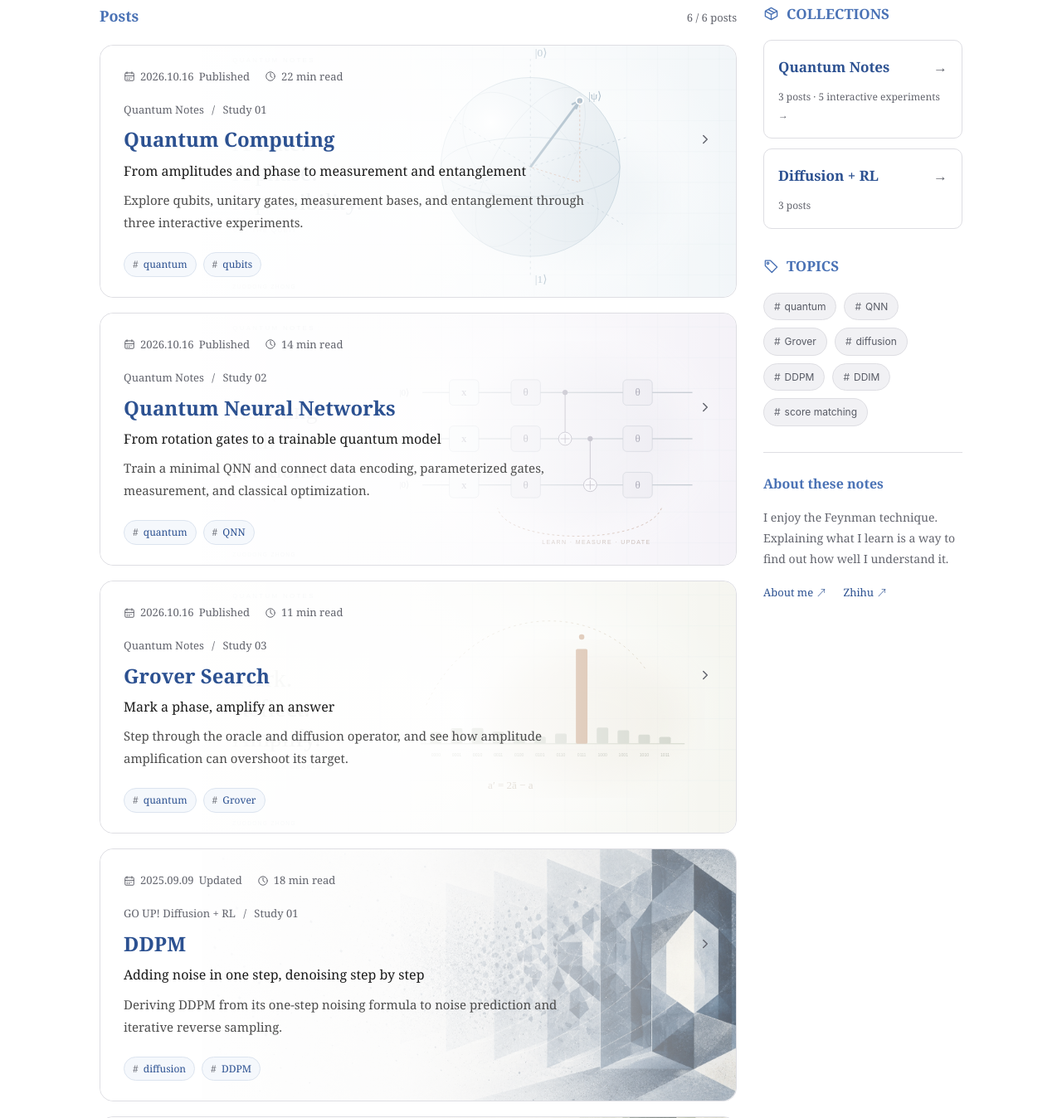
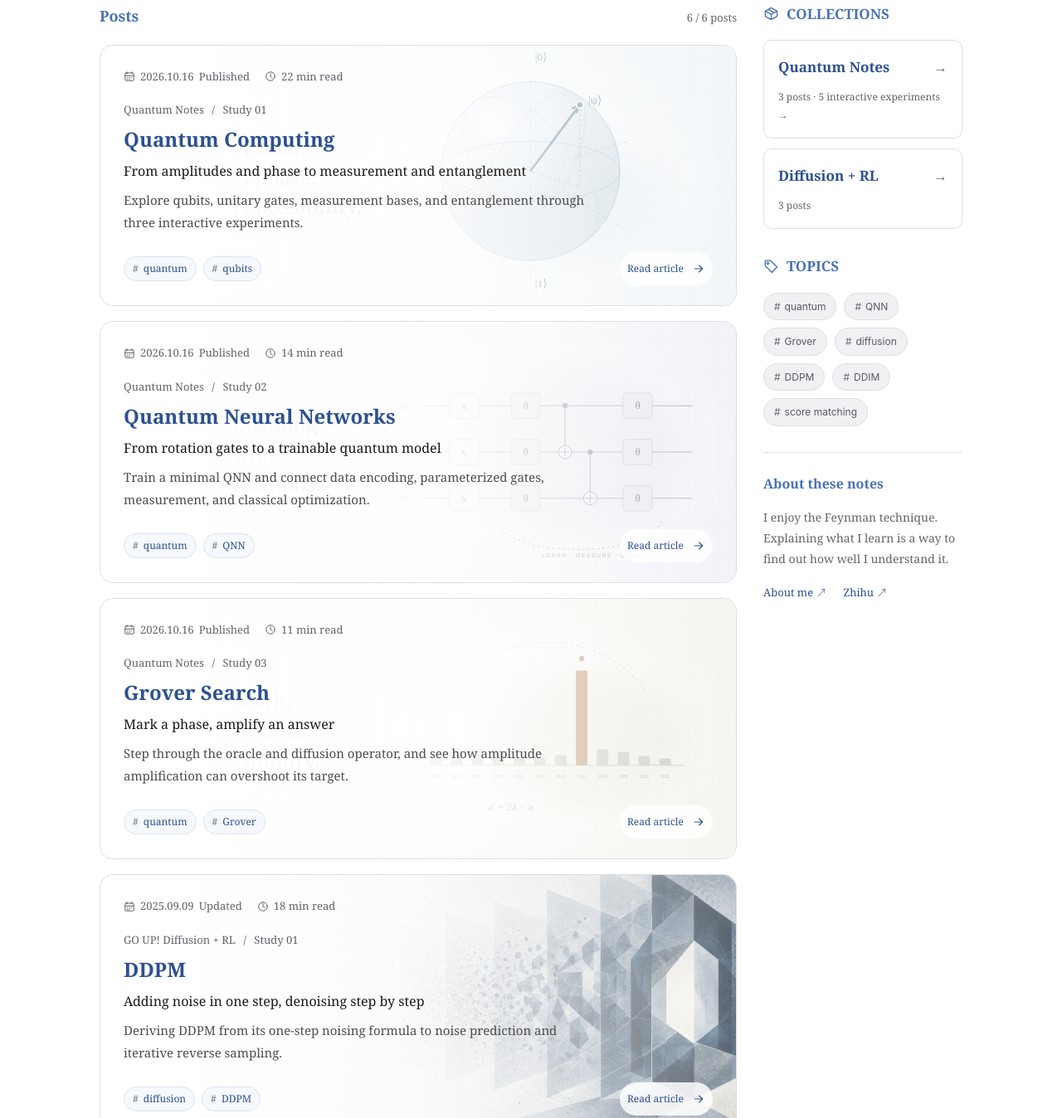
Before and after one commit to zuodong-zhong/zuodong-zhong.github.io, a website: page blog/index.html in a window 1280 px wide. Shown: the part 184-1532 px from the top of the page at 83% size. Drawn offline with Linux system fonts and the light colour scheme.

Commit message:
Restore article capsules with horizontal arrows

```diff
--- a/blog/blog.css
+++ b/blog/blog.css
@@ -69,20 +69,20 @@ h1, h2, h3 { color: var(--blog-heading); }
 .post-meta svg { width: 14px; height: 14px; }
 .post-series { margin: 17px 0 7px; color: var(--blog-muted); font-size: 13px; }
 .post-series > span[aria-hidden="true"] { padding-inline: 6px; }
-.post-title { max-width: 100%; }
-.post-title a { display: grid; grid-template-columns: minmax(0, 1fr) 18px; column-gap: 18px; color: var(--blog-accent); font-size: 24px; font-weight: 700; line-height: 1.4; }
+.post-title { max-width: 92%; }
+.post-title a { display: block; color: var(--blog-accent); font-size: 24px; font-weight: 700; line-height: 1.4; }
 .post-title a::after { content: ""; position: absolute; inset: -1px; z-index: 2; border-radius: 16px; }
 .post-title a:focus-visible { outline: none; }
 .post-title a:focus-visible::after { outline: 2px solid var(--blog-accent); outline-offset: 4px; }
-.post-subtitle { display: block; grid-column: 1; margin-top: 8px; color: var(--blog-text); font-size: 16px; font-weight: 400; line-height: 1.7; text-wrap: pretty; }
+.post-subtitle { display: block; margin-top: 8px; color: var(--blog-text); font-size: 16px; font-weight: 400; line-height: 1.7; text-wrap: pretty; }
 .post-excerpt { max-width: 82%; margin: 8px 0 22px; color: #4d4d4d; font-size: 15px; line-height: 1.8; text-wrap: pretty; }
 .post-bottom { display: flex; justify-content: space-between; align-items: center; flex-wrap: wrap; gap: 14px; margin-top: auto; }
 .post-tags { display: flex; flex-wrap: wrap; gap: 8px; margin: 0; padding: 0; list-style: none; color: var(--blog-accent); font-size: 12px; }
 .post-tags li { padding: 3px 10px; border: 1px solid #dce4ef; border-radius: 20px; background: #f4f7fcd9; }
 .post-tags span { padding-right: 3px; color: #6b6e77; }
-.post-chevron { grid-column: 2; grid-row: 1; align-self: center; width: 18px; height: 18px; color: var(--blog-muted); stroke-width: 2; transition: transform .2s ease; }
+.post-read { display: inline-flex; align-items: center; gap: 10px; min-height: 40px; padding: 3px 9px; border-radius: 20px; color: var(--blog-accent); background: #ffffffd9; font-size: 12px; }
+.read-arrow { width: 16px; height: 16px; stroke-width: 1.7; transition: transform .2s ease; }
 .post-card:hover, .post-card:focus-within { border-color: #a9bfde; box-shadow: 0 4px 12px #2c51910a; }
-.post-card:focus-within .post-chevron { color: var(--blog-accent); }
 .post-card:hover .post-art img { opacity: .92; transform: scale(1.015); }
 .blog-empty { padding: 58px 20px 65px; text-align: center; border: 1px solid var(--blog-border); border-radius: 16px; }
 .blog-empty p { max-width: 370px; margin-inline: auto; color: var(--blog-muted); font-size: 14px; line-height: 1.9; text-wrap: pretty; }
@@ -136,6 +136,7 @@ h1, h2, h3 { color: var(--blog-heading); }
   .post-art::after { background: linear-gradient(105deg, #fffffff5 0%, #ffffffe6 45%, #ffffffb3 100%); }
   .post-card:hover .post-art img { opacity: .74; }
   .post-bottom { gap: 14px 10px; }
+  .post-read > span:first-child { display: none; }
 }
 @media (max-width: 480px) {
   .blog-main, .blog-footer { width: calc(100% - 40px); }
@@ -154,10 +155,10 @@ h1, h2, h3 { color: var(--blog-heading); }
   .post-tags li { padding-inline: 8px; }
 }
 @media (hover: hover) and (pointer: fine) {
-  .post-card:hover .post-chevron { color: var(--blog-accent); transform: translateX(2px); }
+  .post-card:hover .read-arrow { transform: translateX(2px); }
 }
 @media (prefers-reduced-motion: reduce) {
   html { scroll-behavior: auto; }
   *, *::before, *::after { transition: none !important; }
-  .post-card:hover .post-chevron { transform: none; }
+  .post-card:hover .read-arrow { transform: none; }
 }
--- a/blog/index.html
+++ b/blog/index.html
@@ -13,7 +13,7 @@
   <link rel="canonical" href="https://zuodong-zhong.github.io/blog/">
   <link rel="icon" type="image/jpeg" href="../assets/images/头像.jpg?v=9dfdd1931b47">
   <link rel="stylesheet" href="../site-theme.css?v=0325a12068d1">
-  <link rel="stylesheet" href="blog.css?v=f9f75579746f">
+  <link rel="stylesheet" href="blog.css?v=121c3df026d3">
   <link rel="stylesheet" href="../site-header.css?v=0d749170a145">
   <script src="../site.js?v=52d1408c00e5" defer></script>
   <script src="blog.js?v=9e02872289af" defer></script>
@@ -63,9 +63,9 @@
                 <span><svg viewBox="0 0 24 24" aria-hidden="true"><circle cx="12" cy="12" r="9"/><path d="M12 6v6l4 3"/></svg><span data-zh="22 分钟阅读">22 min read</span></span>
               </div>
               <p class="post-series"><span data-zh="量子计算">Quantum Notes</span> <span aria-hidden="true">/</span> <span data-zh="学习 1">Study 01</span></p>
-              <h3 class="post-title"><a href="./quantum-computing-basics/"><span data-zh="量子计算入门">Quantum Computing</span><span class="post-subtitle" data-zh="从复振幅、相位到测量与纠缠">From amplitudes and phase to measurement and entanglement</span><svg class="post-chevron" viewBox="0 0 24 24" aria-hidden="true" focusable="false"><path d="m9 6 6 6-6 6"/></svg></a></h3>
+              <h3 class="post-title"><a href="./quantum-computing-basics/"><span data-zh="量子计算入门">Quantum Computing</span><span class="post-subtitle" data-zh="从复振幅、相位到测量与纠缠">From amplitudes and phase to measurement and entanglement</span></a></h3>
               <p class="post-excerpt" data-zh="用布洛赫球、振幅干涉和联合测量实验，整理量子比特、酉门、测量基与纠缠之间的关系。">Explore qubits, unitary gates, measurement bases, and entanglement through three interactive experiments.</p>
-              <div class="post-bottom"><ul class="post-tags" aria-label="Tags"><li><span aria-hidden="true">#</span> quantum</li><li><span aria-hidden="true">#</span> qubits</li></ul></div>
+              <div class="post-bottom"><ul class="post-tags" aria-label="Tags"><li><span aria-hidden="true">#</span> quantum</li><li><span aria-hidden="true">#</span> qubits</li></ul><span class="post-read" aria-hidden="true"><span data-zh="阅读全文">Read article</span><svg class="read-arrow" viewBox="0 0 24 24" focusable="false"><path d="M5 12h14m-6-6 6 6-6 6"/></svg></span></div>
             </div>
           </article>
           <article class="post-card" data-post data-collection="quantum" data-tags="quantum qnn" data-search="量子神经网络 量子机器学习 变分 参数位移 编码 梯度 非线性 quantum neural networks machine learning variational circuit QNN parameter shift gradient">
@@ -76,9 +76,9 @@
                 <span><svg viewBox="0 0 24 24" aria-hidden="true"><circle cx="12" cy="12" r="9"/><path d="M12 6v6l4 3"/></svg><span data-zh="14 分钟阅读">14 min read</span></span>
               </div>
               <p class="post-series"><span data-zh="量子计算">Quantum Notes</span> <span aria-hidden="true">/</span> <span data-zh="学习 2">Study 02</span></p>
-              <h3 class="post-title"><a href="./quantum-neural-networks/"><span data-zh="量子神经网络">Quantum Neural Networks</span><span class="post-subtitle" data-zh="从旋转门到一个可训练的量子模型">From rotation gates to a trainable quantum model</span><svg class="post-chevron" viewBox="0 0 24 24" aria-hidden="true" focusable="false"><path d="m9 6 6 6-6 6"/></svg></a></h3>
+              <h3 class="post-title"><a href="./quantum-neural-networks/"><span data-zh="量子神经网络">Quantum Neural Networks</span><span class="post-subtitle" data-zh="从旋转门到一个可训练的量子模型">From rotation gates to a trainable quantum model</span></a></h3>
               <p class="post-excerpt" data-zh="把编码、参数化电路、测量与经典优化连成闭环，亲手训练一个最小 QNN，理解参数位移和非线性的来源。">Train a minimal QNN and connect data encoding, parameterized gates, measurement, and classical optimization.</p>
-              <div class="post-bottom"><ul class="post-tags" aria-label="Tags"><li><span aria-hidden="true">#</span> quantum</li><li><span aria-hidden="true">#</span> QNN</li></ul></div>
+              <div class="post-bottom"><ul class="post-tags" aria-label="Tags"><li><span aria-hidden="true">#</span> quantum</li><li><span aria-hidden="true">#</span> QNN</li></ul><span class="post-read" aria-hidden="true"><span data-zh="阅读全文">Read article</span><svg class="read-arrow" viewBox="0 0 24 24" focusable="false"><path d="M5 12h14m-6-6 6 6-6 6"/></svg></span></div>
             </div>
           </article>
           <article class="post-card" data-post data-collection="quantum" data-tags="quantum grover" data-search="量子计算 量子搜索 Grover Oracle Diffusion 振幅放大 相位 反射 搜索 quantum search amplitude amplification oracle diffusion">
@@ -89,9 +89,9 @@
                 <span><svg viewBox="0 0 24 24" aria-hidden="true"><circle cx="12" cy="12" r="9"/><path d="M12 6v6l4 3"/></svg><span data-zh="11 分钟阅读">11 min read</span></span>
               </div>
               <p class="post-series"><span data-zh="量子计算">Quantum Notes</span> <span aria-hidden="true">/</span> <span data-zh="学习 3">Study 03</span></p>
-              <h3 class="post-title"><a href="./grover-search/"><span data-zh="Grover 搜索">Grover Search</span><span class="post-subtitle" data-zh="标记相位，放大正确答案的振幅">Mark a phase, amplify an answer</span><svg class="post-chevron" viewBox="0 0 24 24" aria-hidden="true" focusable="false"><path d="m9 6 6 6-6 6"/></svg></a></h3>
+              <h3 class="post-title"><a href="./grover-search/"><span data-zh="Grover 搜索">Grover Search</span><span class="post-subtitle" data-zh="标记相位，放大正确答案的振幅">Mark a phase, amplify an answer</span></a></h3>
               <p class="post-excerpt" data-zh="从四选一的完整推导出发，逐步执行 Oracle 和 Diffusion，观察振幅放大、测量概率与过度迭代。">Step through the oracle and diffusion operator, and see how amplitude amplification can overshoot its target.</p>
-              <div class="post-bottom"><ul class="post-tags" aria-label="Tags"><li><span aria-hidden="true">#</span> quantum</li><li><span aria-hidden="true">#</span> Grover</li></ul></div>
+              <div class="post-bottom"><ul class="post-tags" aria-label="Tags"><li><span aria-hidden="true">#</span> quantum</li><li><span aria-hidden="true">#</span> Grover</li></ul><span class="post-read" aria-hidden="true"><span data-zh="阅读全文">Read article</span><svg class="read-arrow" viewBox="0 0 24 24" focusable="false"><path d="M5 12h14m-6-6 6 6-6 6"/></svg></span></div>
             </div>
           </article>
           <article class="post-card" data-post data-collection="diffusion-rl" data-tags="diffusion ddpm" data-search="扩散模型 学习笔记 加噪 去噪 一步加噪 逐步采样 马尔可夫链 变分下界 噪声预测 DDPM denoising diffusion probabilistic models forward reverse process reinforcement learning 强化学习">
@@ -102,10 +102,11 @@
                 <span><svg viewBox="0 0 24 24" aria-hidden="true"><circle cx="12" cy="12" r="9"/><path d="M12 6v6l4 3"/></svg><span data-zh="18 分钟阅读">18 min read</span></span>
               </div>
               <p class="post-series"><span>GO UP! Diffusion + RL</span> <span aria-hidden="true">/</span> <span data-zh="学习 1">Study 01</span></p>
-              <h3 class="post-title"><a href="./ddpm/"><span>DDPM</span><span class="post-subtitle" data-zh="一步加噪，逐步去噪">Adding noise in one step, denoising step by step</span><svg class="post-chevron" viewBox="0 0 24 24" aria-hidden="true" focusable="false"><path d="m9 6 6 6-6 6"/></svg></a></h3>
+              <h3 class="post-title"><a href="./ddpm/"><span>DDPM</span><span class="post-subtitle" data-zh="一步加噪，逐步去噪">Adding noise in one step, denoising step by step</span></a></h3>
               <p class="post-excerpt" data-zh="从前向过程的一步加噪公式，到噪声预测目标与逐步反向采样，梳理 DDPM 的推导。">Deriving DDPM from its one-step noising formula to noise prediction and iterative reverse sampling.</p>
               <div class="post-bottom">
                 <ul class="post-tags" aria-label="Tags"><li><span aria-hidden="true">#</span> diffusion</li><li><span aria-hidden="true">#</span> DDPM</li></ul>
+                <span class="post-read" aria-hidden="true"><span data-zh="阅读全文">Read article</span><svg class="read-arrow" viewBox="0 0 24 24" focusable="false"><path d="M5 12h14m-6-6 6 6-6 6"/></svg></span>
               </div>
             </div>
           </article>
@@ -117,10 +118,11 @@
                 <span><svg viewBox="0 0 24 24" aria-hidden="true"><circle cx="12" cy="12" r="9"/><path d="M12 6v6l4 3"/></svg><span data-zh="8 分钟阅读">8 min read</span></span>
               </div>
               <p class="post-series"><span>GO UP! Diffusion + RL</span> <span aria-hidden="true">/</span> <span data-zh="学习 2">Study 02</span></p>
-              <h3 class="post-title"><a href="./ddim/"><span>DDIM</span><span class="post-subtitle" data-zh="相同边缘分布，跳步生成">The same marginals, fewer sampling steps</span><svg class="post-chevron" viewBox="0 0 24 24" aria-hidden="true" focusable="false"><path d="m9 6 6 6-6 6"/></svg></a></h3>
+              <h3 class="post-title"><a href="./ddim/"><span>DDIM</span><span class="post-subtitle" data-zh="相同边缘分布，跳步生成">The same marginals, fewer sampling steps</span></a></h3>
               <p class="post-excerpt" data-zh="保持与 DDPM 相同的边缘分布，重新构造生成过程，理解 DDIM 如何实现跳步与确定性采样。">Keeping DDPM’s marginals while rethinking the generative process: how DDIM enables skipped steps and deterministic sampling.</p>
               <div class="post-bottom">
                 <ul class="post-tags" aria-label="Tags"><li><span aria-hidden="true">#</span> diffusion</li><li><span aria-hidden="true">#</span> DDIM</li></ul>
+                <span class="post-read" aria-hidden="true"><span data-zh="阅读全文">Read article</span><svg class="read-arrow" viewBox="0 0 24 24" focusable="false"><path d="M5 12h14m-6-6 6 6-6 6"/></svg></span>
               </div>
             </div>
           </article>
@@ -132,10 +134,11 @@
                 <span><svg viewBox="0 0 24 24" aria-hidden="true"><circle cx="12" cy="12" r="9"/><path d="M12 6v6l4 3"/></svg><span data-zh="15 分钟阅读">15 min read</span></span>
               </div>
               <p class="post-series"><span>GO UP! Diffusion + RL</span> <span aria-hidden="true">/</span> <span data-zh="学习 3">Study 03</span></p>
-              <h3 class="post-title"><a href="./score-based-generative-models/"><span>Score-based Generative Models</span><span class="post-subtitle" data-zh="真正意义的“扩散”模型，从梯度角度理解加噪去噪">Understanding diffusion and denoising through gradients</span><svg class="post-chevron" viewBox="0 0 24 24" aria-hidden="true" focusable="false"><path d="m9 6 6 6-6 6"/></svg></a></h3>
+              <h3 class="post-title"><a href="./score-based-generative-models/"><span>Score-based Generative Models</span><span class="post-subtitle" data-zh="真正意义的“扩散”模型，从梯度角度理解加噪去噪">Understanding diffusion and denoising through gradients</span></a></h3>
               <p class="post-excerpt" data-zh="从 Score 与噪声的联系，到梯度场的学习，再到 Langevin dynamics 采样。">From scores and noise prediction to learning gradient fields and sampling with Langevin dynamics.</p>
               <div class="post-bottom">
                 <ul class="post-tags" aria-label="Tags"><li><span aria-hidden="true">#</span> diffusion</li><li><span aria-hidden="true">#</span> score matching</li></ul>
+                <span class="post-read" aria-hidden="true"><span data-zh="阅读全文">Read article</span><svg class="read-arrow" viewBox="0 0 24 24" focusable="false"><path d="M5 12h14m-6-6 6 6-6 6"/></svg></span>
               </div>
             </div>
           </article>
```
Also changed, not shown: DESIGN.md (+1 -1 lines).
